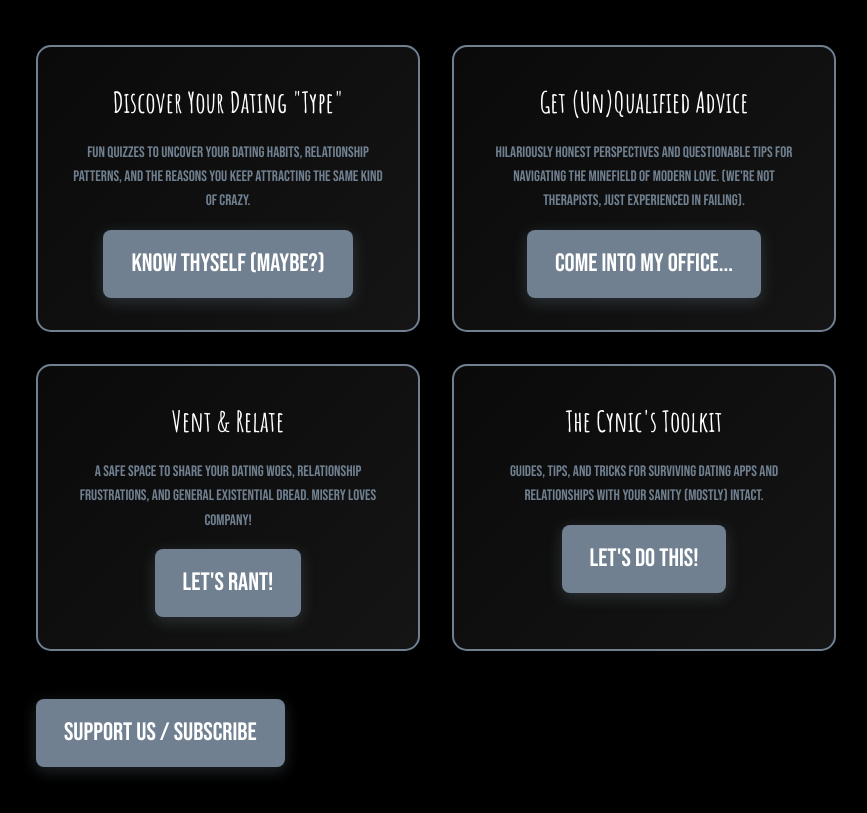
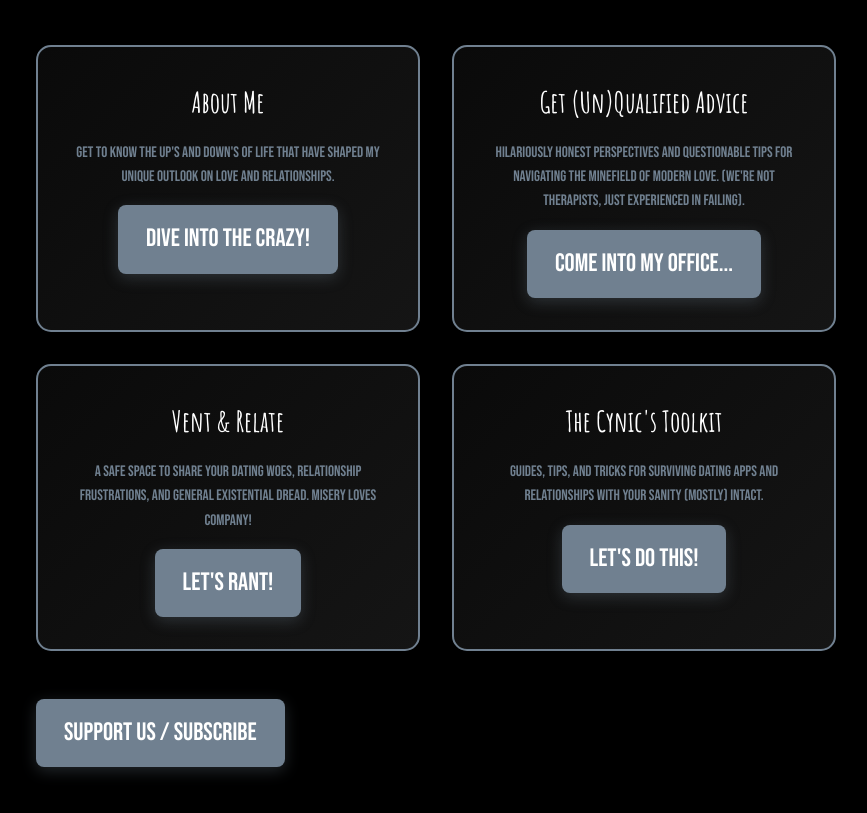
Before and after one commit to MadZen007/loveistough, a website: page index.html in a window 1280 px wide. Shown: the part 1041-1854 px from the top of the page, without its empty margins (204-1071 px from the left). Drawn offline with Linux system fonts and the light colour scheme; no server answers.

Commit message:
Update first card to 'About Me' content

```diff
--- a/index.html
+++ b/index.html
@@ -52,9 +52,9 @@
 
                 <div class="hero-cards-grid">
                     <div class="hero-card">
-                        <h3>Discover Your Dating "Type"</h3>
-                        <p>Fun quizzes to uncover your dating habits, relationship patterns, and the reasons you keep attracting the same kind of crazy.</p>
-                        <a href="https://discover.loveistough.com" class="hero-card-btn">Know Thyself (Maybe?)</a>
+                        <h3>About Me</h3>
+                        <p>Get to know the up's and down's of life that have shaped my unique outlook on love and relationships.</p>
+                        <a href="https://discover.loveistough.com" class="hero-card-btn">Dive into the crazy!</a>
                     </div>
                     <div class="hero-card">
                         <h3>Get (Un)Qualified Advice</h3>
```
